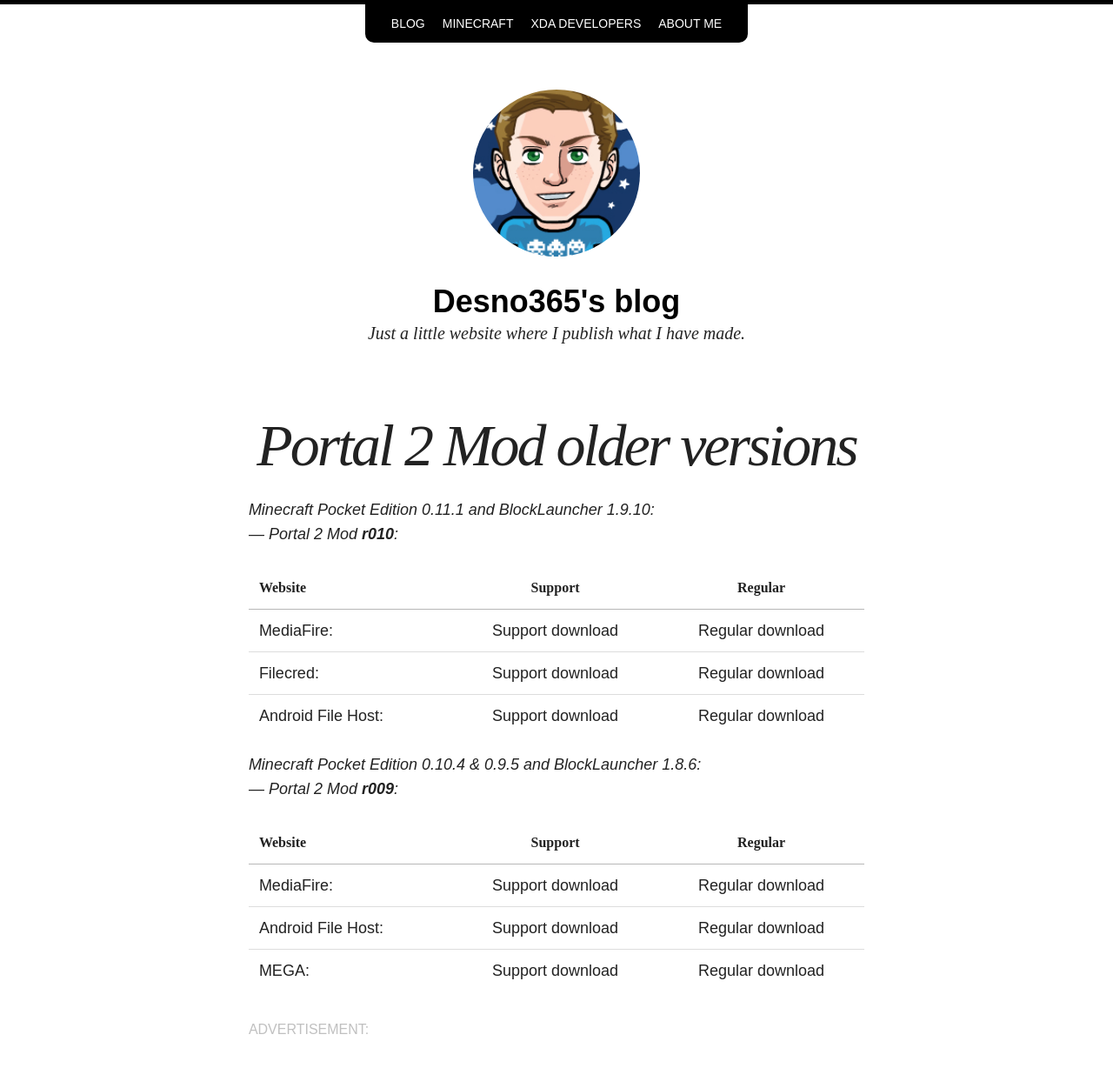
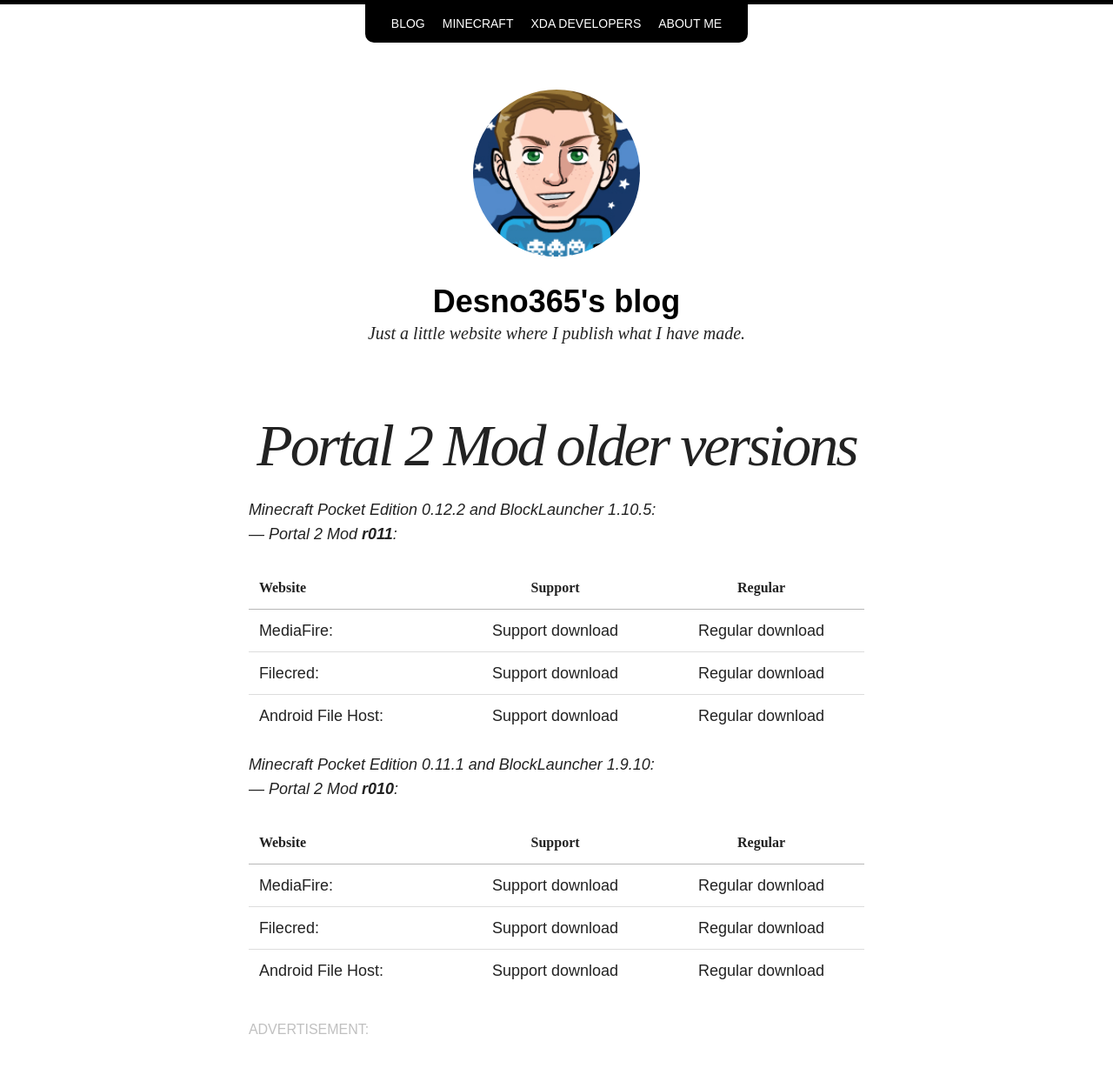
Before and after one commit to Desno365/Desno365.github.io, a Jekyll site: the page built from minecraft/portal2-mod/older-versions/index.md, in a window 1280 px wide and 1400 px high. Shown: the top 1228 px of the window at 87% size. Built offline with Jekyll 4.4.1, drawn with Linux system fonts in a browser that asks for light colours; nearby versions of some CDN libraries; comment, search, counter and statistics services are not loaded.

Commit message:
Add older version for MCPE 0.12

```diff
--- a/minecraft/portal2-mod/older-versions/index.md
+++ b/minecraft/portal2-mod/older-versions/index.md
@@ -3,6 +3,18 @@ layout: page
 title: Portal 2 Mod older versions
 excerpt: "Portal 2 Mod older versions"
 ---
+
+<i>Minecraft Pocket Edition 0.12.2 and BlockLauncher 1.10.5:</i><br>
+<i> --- Portal 2 Mod <b>r011</b>:</i>
+
+| Website | Support | Regular |
+|:--------|:-------:|:-------:|
+| MediaFire:         | [Support download](http://adf.ly/1Q0y2m) | [Regular download](http://www.mediafire.com/download/24r4pj5g9z44rha/Portal_Mod_r011_Desno365.zip) |
+| Filecred:          | [Support download](http://adf.ly/1Q0y4Y) | [Regular download](http://filecred.com/A26FG561) |
+| Android File Host: | [Support download](http://adf.ly/1Q0yJ6) | [Regular download](https://www.androidfilehost.com/?fid=24052804347838081) |
+|----
+{: rules="groups"}
+
 
 <i>Minecraft Pocket Edition 0.11.1 and BlockLauncher 1.9.10:</i><br>
 <i> --- Portal 2 Mod <b>r010</b>:</i>
@@ -15,6 +27,8 @@ excerpt: "Portal 2 Mod older versions"
 |----
 {: rules="groups"}
 
+{% include ad-content.html %}
+<br>
 
 <i>Minecraft Pocket Edition 0.10.4 & 0.9.5 and BlockLauncher 1.8.6:</i><br>
 <i> --- Portal 2 Mod <b>r009</b>:</i>
@@ -27,8 +41,6 @@ excerpt: "Portal 2 Mod older versions"
 |----
 {: rules="groups"}
 
-{% include ad-content.html %}
-<br>
 
 <i>Minecraft Pocket Edition 0.9.5 and BlockLauncher 1.7.9:</i><br>
 <i> --- Portal 2 Mod <b>r008</b>:</i>
```
